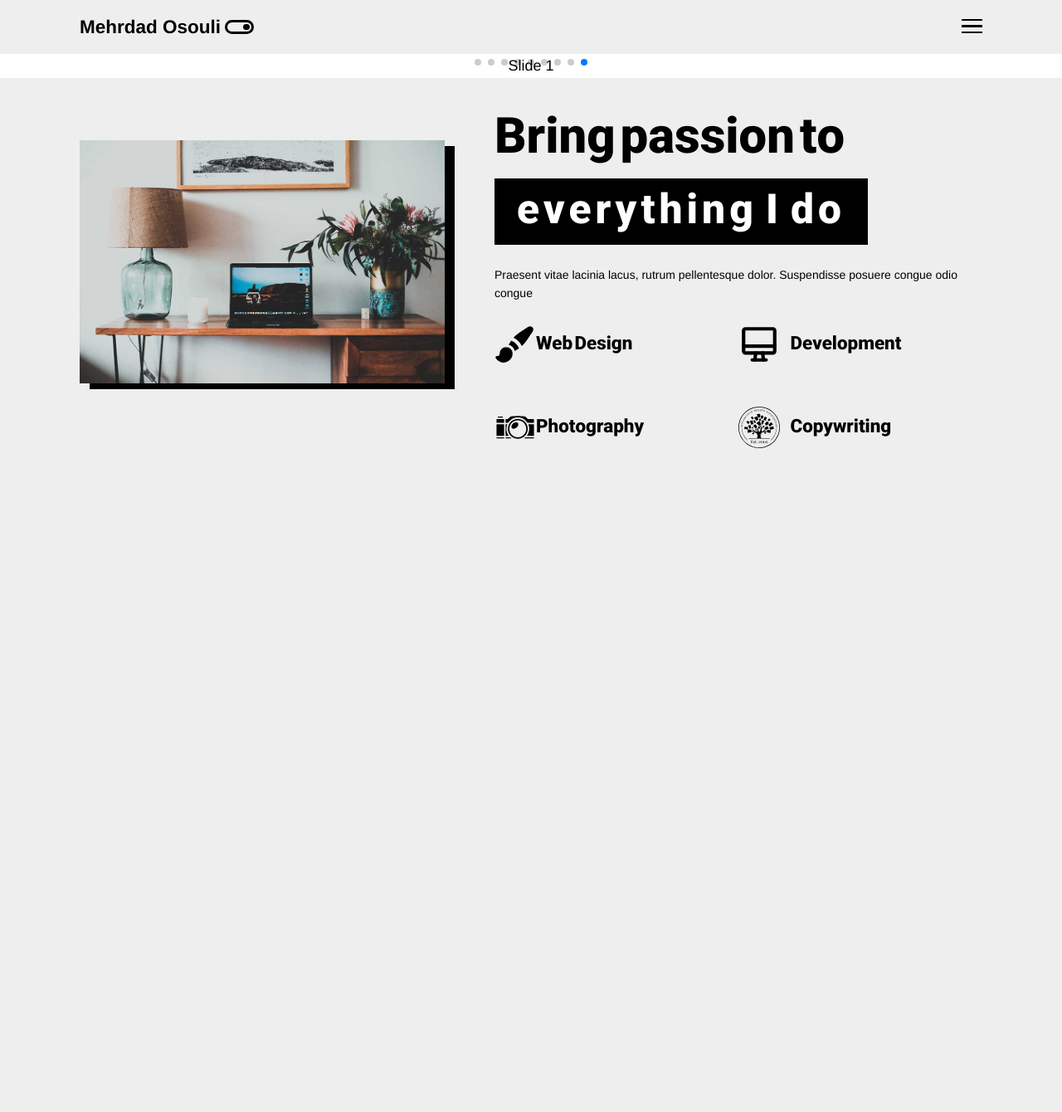
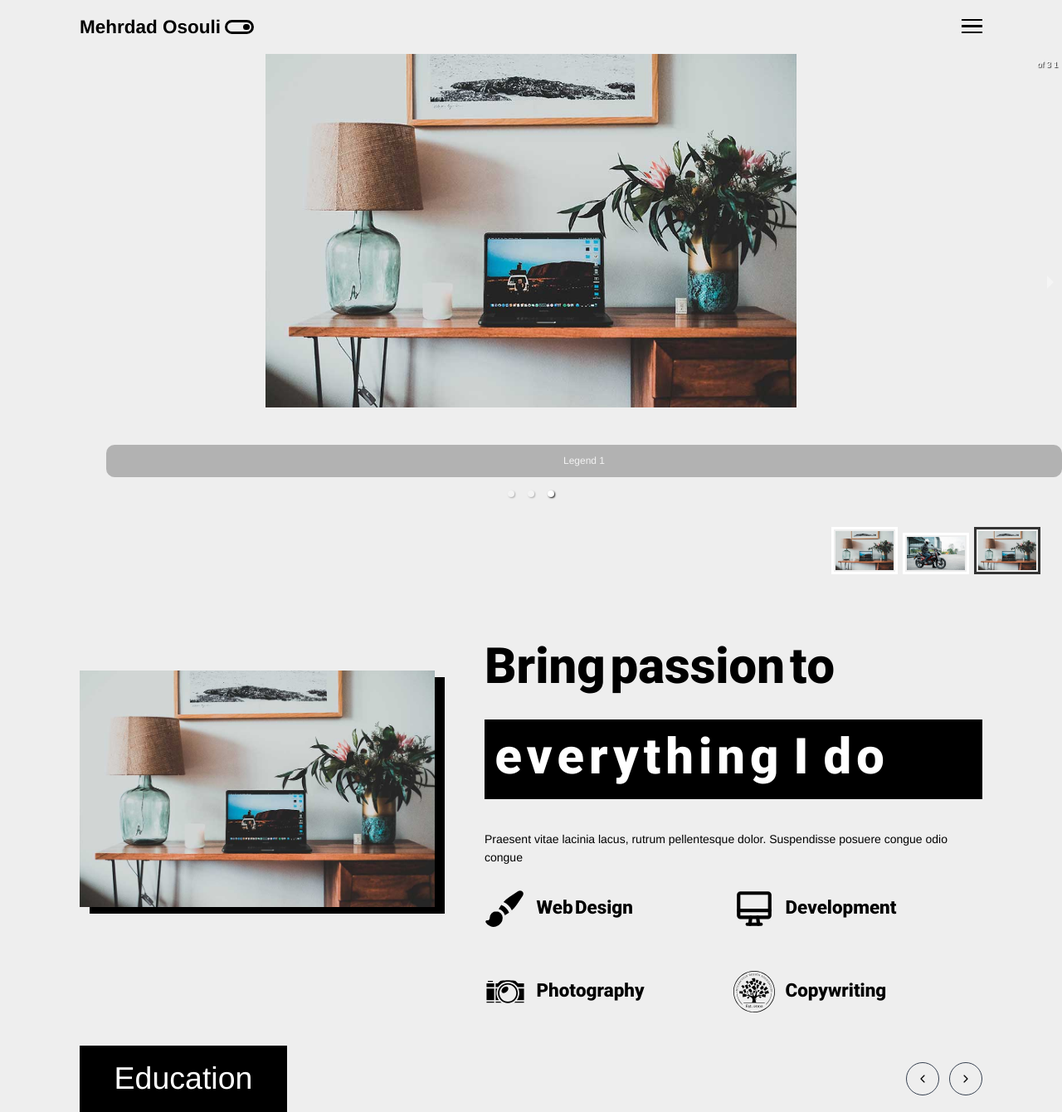
Before and after one commit to mehrdadosouli/My-Resume-React, a React (Vite) app: page / in a window 1280 px wide. Shown: the whole page at 83% size. Before the commit the page ends 820 px from the top, so only its background shows below. Built offline with nearby package versions, Linux system fonts and the light colour scheme.

Commit message:
set arrow btn and title section

```diff
--- a/package.json
+++ b/package.json
@@ -13,6 +13,7 @@
     "react": "^18.2.0",
     "react-dom": "^18.2.0",
     "react-icons": "^4.12.0",
+    "react-responsive-carousel": "^3.2.23",
     "swiper": "^11.0.5"
   },
   "devDependencies": {
--- a/src/App.jsx
+++ b/src/App.jsx
@@ -2,6 +2,8 @@ import React from 'react'
 import Header from './components/header/Header'
 import TopBody from './components/TopBody/TopBody'
 import AbouteSelf from './components/abouteSelf/AbouteSelf'
+import Title from './components/title/Title'
+
 
 function App() {
 
@@ -10,6 +12,8 @@ function App() {
      <Header />
      <TopBody />
      <AbouteSelf />
+     <Title title="Education" btn="true" />
+
     </>
   )
 }
--- a/src/components/TopBody/TopBody.jsx
+++ b/src/components/TopBody/TopBody.jsx
@@ -1,20 +1,13 @@
-import React, { useRef, useState } from 'react';
-// Import Swiper React components
-import { Swiper, SwiperSlide } from 'swiper/react';
-
-// Import Swiper styles
-import 'swiper/css';
-import 'swiper/css/pagination';
-
-import './topbody.css';
-
-// import required modules
-import { Pagination } from 'swiper/modules';
-
+import React from 'react';
+import "react-responsive-carousel/lib/styles/carousel.min.css"; // requires a loader
+import { Carousel } from 'react-responsive-carousel';
+import image1 from '../../../photos/image-1.jpg'
+import image2 from '../../../photos/image2.jpg'
+import './TopBody.css'
 const TopBody = () => {
     return (
         <>
-          <Swiper
+          {/* <Swiper
         // direction={'vertical'}
         pagination={{
           clickable: true,
@@ -31,7 +24,21 @@ const TopBody = () => {
         <SwiperSlide>Slide 7</SwiperSlide>
         <SwiperSlide>Slide 8</SwiperSlide>
         <SwiperSlide>Slide 9</SwiperSlide>
-      </Swiper>
+      </Swiper> */}
+     <Carousel>
+                <div className='image'>
+                    <img src={image1}/>
+                    <p className="legend">Legend 1</p>
+                </div>
+                <div className='image'>
+                    <img src={image2} />
+                    <p className="legend">Legend 2</p>
+                </div>
+                <div className='image'>
+                    <img src={image1} />
+                    <p className="legend">Legend 3</p>
+                </div>
+            </Carousel>
         </>
     );
 };
--- a/src/components/TopBody/topbody.css
+++ b/src/components/TopBody/topbody.css
@@ -16,25 +16,10 @@ body {
   padding: 0;
 }
 
-.swiper {
+.image{
   width: 100%;
-  height: 100%;
+  height: 55rem;
 }
-
-.swiper-slide {
-  text-align: center;
-  font-size: 18px;
-  background: #fff;
-
-  /* Center slide text vertically */
-  display: flex;
-  justify-content: center;
-  align-items: center;
+.carousel .slide img{
+  width: 50%;
 }
-
-.swiper-slide img {
-  display: block;
-  width: 100%;
-  height: 100%;
-  object-fit: cover;
-}
--- a/src/components/abouteSelf/AbouteSelf.jsx
+++ b/src/components/abouteSelf/AbouteSelf.jsx
@@ -7,36 +7,38 @@ import image1 from '../../../photos/image-1.jpg'
 export default function AbouteSelf() {
   return (
     <>
-        <div className="container flex my-22 h-[500px] md:flex-row flex-col-reverse md:items-start items-center sm:mt-[35rem] mt-[15rem] md:mt-0 md:py-10 ">
+        <div className="container flex md:flex-row flex-col-reverse md:items-start items-center py-16">
             <div className='md:w-3/4 flex flex-col items-end'>
-                <h3 className='text-left text-[60px] font-MorabbaBold'>Bring passion to</h3>
-                <h3 className='text-center text-[50px] font-MorabbaBold text-white bg-black w-[45rem] tracking-widest'>everything I do</h3>
-                <p className='text-left my-10'>Praesent vitae lacinia lacus, rutrum pellentesque dolor. Suspendisse posuere congue odio congue </p>
+                <div className='mt-10 md:mt-0 flex flex-col items-end gap-5'>
+                    <h3 className='text-left lg:text-[60px] md:text-[30px] font-MorabbaBold'>Bring passion to</h3>
+                    <h3 className='text-left pl-5 lg:text-[60px] md:text-[20px] font-MorabbaBold text-white bg-black md:w-[60rem] w-[40rem] tracking-widest'>everything I do</h3>
+                    <p className='text-left my-10 max-w-'>Praesent vitae lacinia lacus, rutrum pellentesque dolor. Suspendisse posuere congue odio congue </p>
+                </div>
                 <div className="flex justify-between w-full [&>*]:ltr-dir mb-20 [&>*]:font-bold">
                     <div className='flex items-center gap-5 w-6/12'>
-                        <TbDeviceImac className='w-[50px] h-[50px]' />
-                        <span className='text-4xl font-MorabbaBold'>Development</span>
+                        <TbDeviceImac className='sm:w-[50px] sm:h-[50px]' />
+                        <span className='text-2xl sm:text-4xl font-MorabbaBold'>Development</span>
                     </div>
-                    <div className='flex items-center'>
-                        <HiPaintBrush className='w-[50px] h-[50px]'/>
-                        <span className='text-4xl font-MorabbaBold'>Web Design</span>
+                    <div className='flex items-center gap-5'>
+                        <HiPaintBrush className='sm:w-[50px] sm:h-[50px]'/>
+                        <span className='text-2xl sm:text-4xl font-MorabbaBold'>Web Design</span>
                     </div>
                 </div>
                 <div className="flex justify-between w-full [&>*]:ltr-dir [&>*]:font-bold">
                     <div className='flex items-center gap-5 w-6/12'>
-                    <SiInteractiondesignfoundation className='w-[50px] h-[50px]'/>
-                        <span className='text-4xl font-MorabbaBold'>Copywriting</span>
+                    <SiInteractiondesignfoundation className='sm:w-[50px] sm:h-[50px]'/>
+                        <span className='text-2xl sm:text-4xl font-MorabbaBold'>Copywriting</span>
                     </div>
-                    <div className='flex items-center'>
-                        <GiPhotoCamera className='w-[50px] h-[50px]'/>
-                        <span className='text-4xl font-MorabbaBold'>Photography</span>
+                    <div className='flex items-center gap-5'>
+                        <GiPhotoCamera className='sm:w-[5rem] sm:h-[5rem]'/>
+                        <span className='text-2xl sm:text-4xl font-MorabbaBold'>Photography</span>
                     </div>
                 </div>
             </div>
-            <div className='flex lg:justify-center lg:items-center md:max-w-[500px] pr-24 md:pt-20'>
+            <div className='flex lg:justify-center lg:items-center md:max-w-[500px] md:pr-24 md:pt-20'>
                 <div className='relative h-fit'>
-                    <img className='w-[1000px] h-auto z-10' src={image1} alt="" />
-                    <div className='bg-black w-[100%] z-[-10] h-[100%] absolute lg:bottom-[-10px] lg:right-[-12px] md:right-[-6px] md:top-3 top-5 right-[-10px] '></div>
+                    <img className='w-[100%] h-auto z-10' src={image1} alt="" />
+                    <div className='bg-black w-[100%] z-[-10] h-[100%] absolute lg:bottom-[-10px] lg:right-[-12px] md:right-[-6px] md:top-3 top-3 right-[-10px] '></div>
                 </div>
             </div>
         </div>
--- /dev/null
+++ b/src/components/arrowBtn/ArrowBtn.jsx
@@ -0,0 +1,10 @@
+import React from 'react'
+import { IoIosArrowBack,IoIosArrowForward  } from "react-icons/io";
+export default function ArrowBtn() {
+  return (
+    <div className='container gap-5 flex'>
+        <span className='w-16 h-16 inline-flex justify-center items-center border border-gray-700 rounded-full'><IoIosArrowForward  /></span>
+        <span className='w-16 h-16 inline-flex justify-center items-center border border-gray-700 rounded-full'><IoIosArrowBack /></span>
+    </div>
+  )
+}
--- /dev/null
+++ b/src/components/title/Title.jsx
@@ -0,0 +1,17 @@
+import React from 'react'
+import ArrowBtn from '../arrowBtn/ArrowBtn'
+export default function Title({title,btn}) {
+  console.log(btn);
+  return (
+    <div className='container flex flex-row-reverse items-center'>
+      <div className='ltr-dir'>
+          <div className='w-[25rem] h-[8rem] bg-black text-white text-6xl flex justify-center items-center'>
+              <h2 className=''>{title}</h2>
+          </div>
+      </div>
+      {
+        btn=='true' && <ArrowBtn />
+      }
+    </div>
+  )
+}
--- a/src/index.css
+++ b/src/index.css
@@ -34,6 +34,7 @@ body {
   font-size: 1.6rem;
   line-height: 1.6;
   font-family: "iransans";
+
 }
 *,
 *::after,
```
Also changed, not shown: photos/image2.jpg (renamed from photos/tnt150-4_1.jpg), 1 other file (tests, documents, lock files or other folders).
